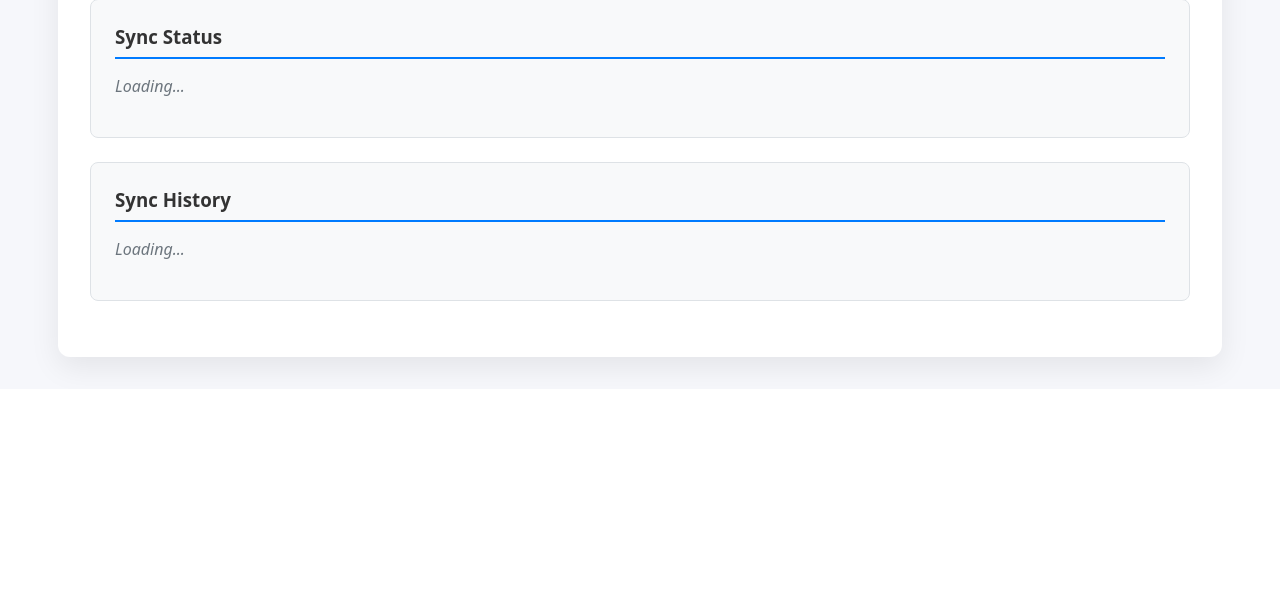
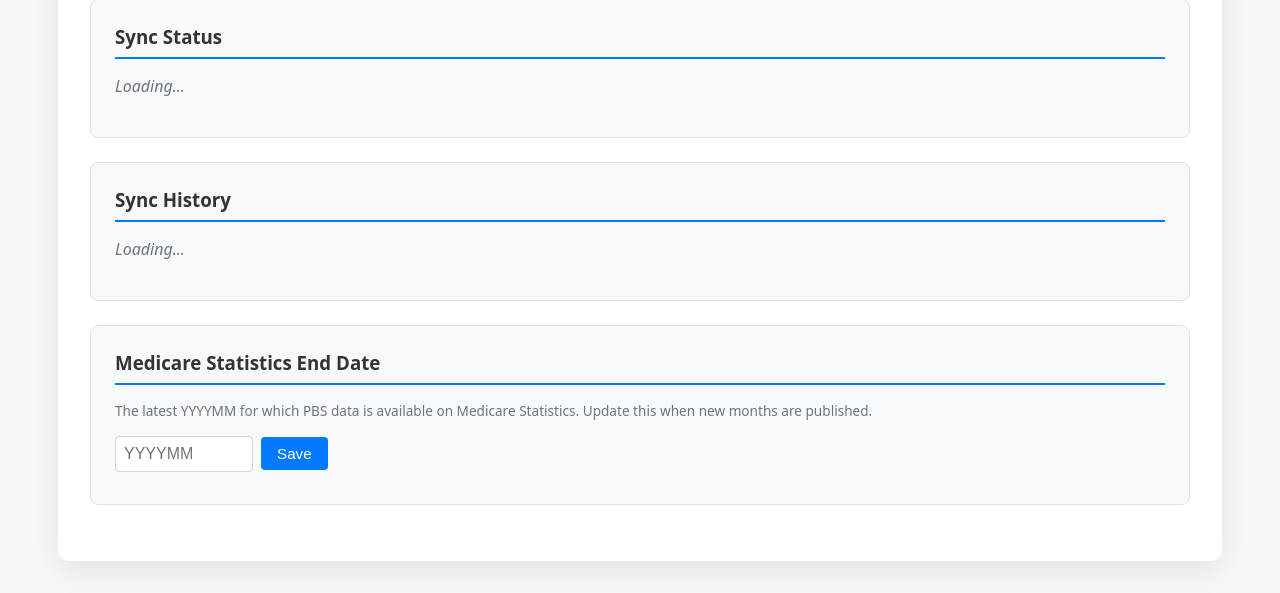
Before and after one commit to DJCallyman/pbs-explorer, a FastAPI app: template web/templates/admin.html in a window 1280 px wide. Shown: the part 1470-2063 px from the top of the page. Before the commit the page ends 1849 px from the top, so only its background shows below. Run offline with FastAPI, Linux system fonts and the light colour scheme; the template is opened without the code that fills it, so the values that code supplies are empty; parts of the project's set-up code (start-up, migrations or seed data) failed here and were passed over.

Commit message:
Implement app setting for Medicare statistics end date: add database model, API endpoints, and UI components for retrieval and update

```diff
--- a/db/models/__init__.py
+++ b/db/models/__init__.py
@@ -35,6 +35,7 @@ from db.models.summary_of_change import SummaryOfChange
 from db.models.item_pricing_event import ItemPricingEvent
 from db.models.amt_item import AMTItem
 from db.models.sync_state import SyncState
+from db.models.app_setting import AppSetting
 
 __all__ = [
     "Schedule",
@@ -72,4 +73,5 @@ __all__ = [
     "ItemPricingEvent",
     "AMTItem",
     "SyncState",
+    "AppSetting",
 ]
--- a/web/routes.py
+++ b/web/routes.py
@@ -13,6 +13,7 @@ from sqlalchemy.orm import Session
 
 from api.deps import get_db
 from db.models import ATCCode, Item, Indication, Organisation, PrescribingText, Schedule, SummaryOfChange
+from db.models.app_setting import AppSetting
 from services.sync.status_store import status_store
 from services.sync.orchestrator import SyncOrchestrator
 
@@ -21,6 +22,21 @@ TEMPLATES_DIR = Path(__file__).resolve().parent / "templates"
 templates = Jinja2Templates(directory=str(TEMPLATES_DIR))
 
 router = APIRouter(include_in_schema=False)
+
+DEFAULT_MEDICARE_END_DATE = "202511"
+
+
+def _get_medicare_end_date(db: Session) -> str:
+    """Read the medicare_stats_end_date setting from the DB, with fallback."""
+    row = db.execute(
+        select(AppSetting.value).where(AppSetting.key == "medicare_stats_end_date")
+    ).scalar()
+    return row or DEFAULT_MEDICARE_END_DATE
+
+
+@router.get("/web/settings/medicare-end-date")
+def get_medicare_end_date(db: Session = Depends(get_db)):
+    return {"end_date": _get_medicare_end_date(db)}
 
 
 @router.get("/")
@@ -397,9 +413,9 @@ def pbs_report(
         else:
             start_date = "202501"
 
-    # Use provided end_date or fixed end date
+    # Use provided end_date or DB setting
     if not end_date:
-        end_date = "202511"
+        end_date = _get_medicare_end_date(db)
 
     # Build the report URL - exact format matching working URL
     base_url = "https://medicarestatistics.humanservices.gov.au/SASStoredProcess/guest"
@@ -446,7 +462,7 @@ async def pbs_report_warmup(
         ).scalar_one_or_none()
         start_date = earliest.strftime("%Y%m") if earliest else "202501"
     if not end_date:
-        end_date = "202511"
+        end_date = _get_medicare_end_date(db)
 
     base_url = "https://medicarestatistics.humanservices.gov.au/SASStoredProcess/guest"
     program = "SBIP://METASERVER/Shared Data/sasdata/prod/VEA0032/SAS.StoredProcess/statistics/pbs_item_standard_report"
@@ -520,7 +536,7 @@ async def pbs_report_excel(
         ).scalar_one_or_none()
         start_date = earliest.strftime("%Y%m") if earliest else "202501"
     if not end_date:
-        end_date = "202511"
+        end_date = _get_medicare_end_date(db)
 
     base_url = "https://medicarestatistics.humanservices.gov.au/SASStoredProcess/guest"
     program = "SBIP://METASERVER/Shared Data/sasdata/prod/VEA0032/SAS.StoredProcess/statistics/pbs_item_standard_report"
--- a/web/templates/admin.html
+++ b/web/templates/admin.html
@@ -81,6 +81,20 @@
       <p class="loading">Loading...</p>
     </div>
   </div>
+
+  <div class="admin-card">
+    <h3>Medicare Statistics End Date</h3>
+    <p style="color: #6c757d; font-size: 0.85rem; margin-bottom: 1rem;">
+      The latest YYYYMM for which PBS data is available on Medicare Statistics.
+      Update this when new months are published.
+    </p>
+    <div style="display: flex; gap: 0.5rem; align-items: center;">
+      <input type="text" id="medicare-end-date" placeholder="YYYYMM" maxlength="6"
+             style="padding: 0.5rem; border: 1px solid #ced4da; border-radius: 4px; width: 120px; font-size: 1rem;" />
+      <button class="btn-primary" style="width: auto; padding: 0.5rem 1rem;" onclick="saveMedicareEndDate()">Save</button>
+    </div>
+    <div id="medicare-end-date-result" style="margin-top: 0.5rem;"></div>
+  </div>
 </section>
 
 <script>
@@ -149,6 +163,40 @@ function refreshAll() {
   document.getElementById('sync-status').dispatchEvent(new Event('htmx:refresh'));
   document.getElementById('sync-history').dispatchEvent(new Event('htmx:refresh'));
   document.getElementById('endpoints-list').dispatchEvent(new Event('htmx:refresh'));
+}
+
+// Medicare Statistics End Date setting
+(async function loadMedicareEndDate() {
+  try {
+    const resp = await fetch('/api/v1/admin/settings/medicare-end-date');
+    const data = await resp.json();
+    document.getElementById('medicare-end-date').value = data.end_date || '';
+  } catch (e) { /* ignore */ }
+})();
+
+async function saveMedicareEndDate() {
+  const input = document.getElementById('medicare-end-date');
+  const resultDiv = document.getElementById('medicare-end-date-result');
+  const value = input.value.trim();
+  if (!/^\d{6}$/.test(value)) {
+    resultDiv.innerHTML = '<div class="error" style="padding:0.5rem;">Please enter a valid YYYYMM value (e.g. 202511).</div>';
+    return;
+  }
+  try {
+    const resp = await fetch('/api/v1/admin/settings/medicare-end-date', {
+      method: 'PUT',
+      headers: { 'Content-Type': 'application/json' },
+      body: JSON.stringify({ value: value }),
+    });
+    if (!resp.ok) {
+      const err = await resp.json();
+      resultDiv.innerHTML = '<div class="error" style="padding:0.5rem;">' + (err.detail || 'Save failed') + '</div>';
+      return;
+    }
+    resultDiv.innerHTML = '<div class="success" style="padding:0.5rem;">Saved: ' + value + '</div>';
+  } catch (e) {
+    resultDiv.innerHTML = '<div class="error" style="padding:0.5rem;">Error: ' + e.message + '</div>';
+  }
 }
 
 // Transform JSON to HTML after HTMX swap
```
Also changed, not shown: alembic/versions/a1b2c3d4e5f6_add_app_setting_table.py (added, +33 -0 lines), api/routers/admin.py (+38 -0 lines), db/models/app_setting.py (added, +13 -0 lines), web/templates/search.html (+19 -4 lines), 1 other file.
